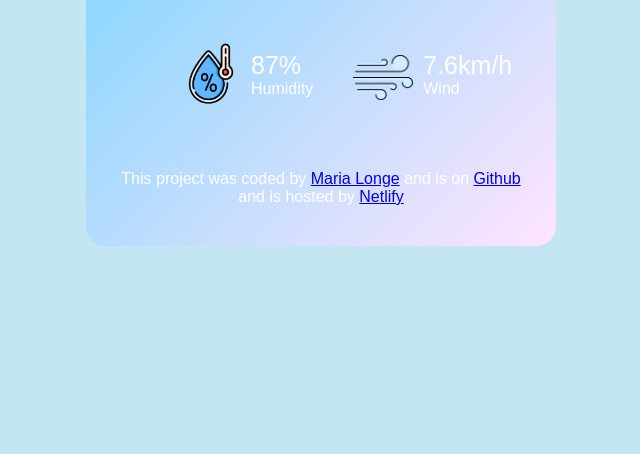
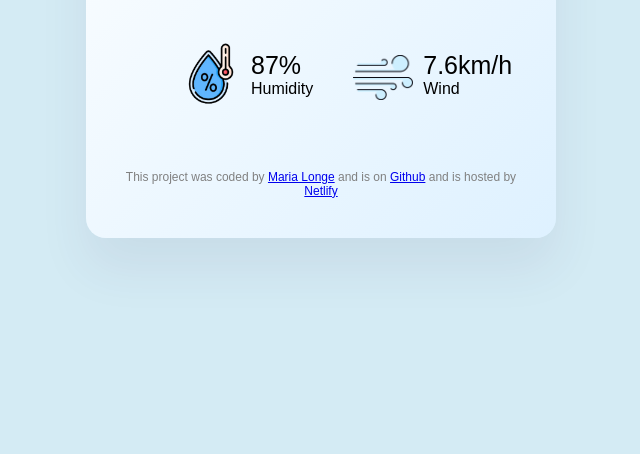
Before and after one commit to mariamayowa/My-Weather-Project, a plain HTML site: page index.html in a window 1280 px wide. Shown: the part 346-800 px from the top of the page, without its empty margins (319-959 px from the left). Drawn offline with Linux system fonts and the light colour scheme.

Commit message:
Adjusted the ccs for main body and footer.

```diff
--- a/style.css
+++ b/style.css
@@ -6,7 +6,7 @@
 }
 
 body{
-    background-color: #c4e5f2;
+    background-color: #d4ebf4;
 }
 
 .weather-project{
@@ -15,9 +15,10 @@ body{
     padding:40px 35px;
     width: 90%;
     max-width: 470px;
-    color: #ffffff;
+    color: #000000;
     text-align: center;
-    background: linear-gradient(135deg, #67d3fd, #ffe4fe);
+    background: linear-gradient(135deg, #ffffff, #def1ff);
+    box-shadow: 0 30px 50px rgba(65, 50, 100, 0.08);
 }
 
 .search-form{
@@ -68,3 +69,8 @@ body{
     font-size: 25px;
     margin-top:-6px;
 }
+
+footer{
+    font-size: 12px;
+    color: grey;
+}
```
